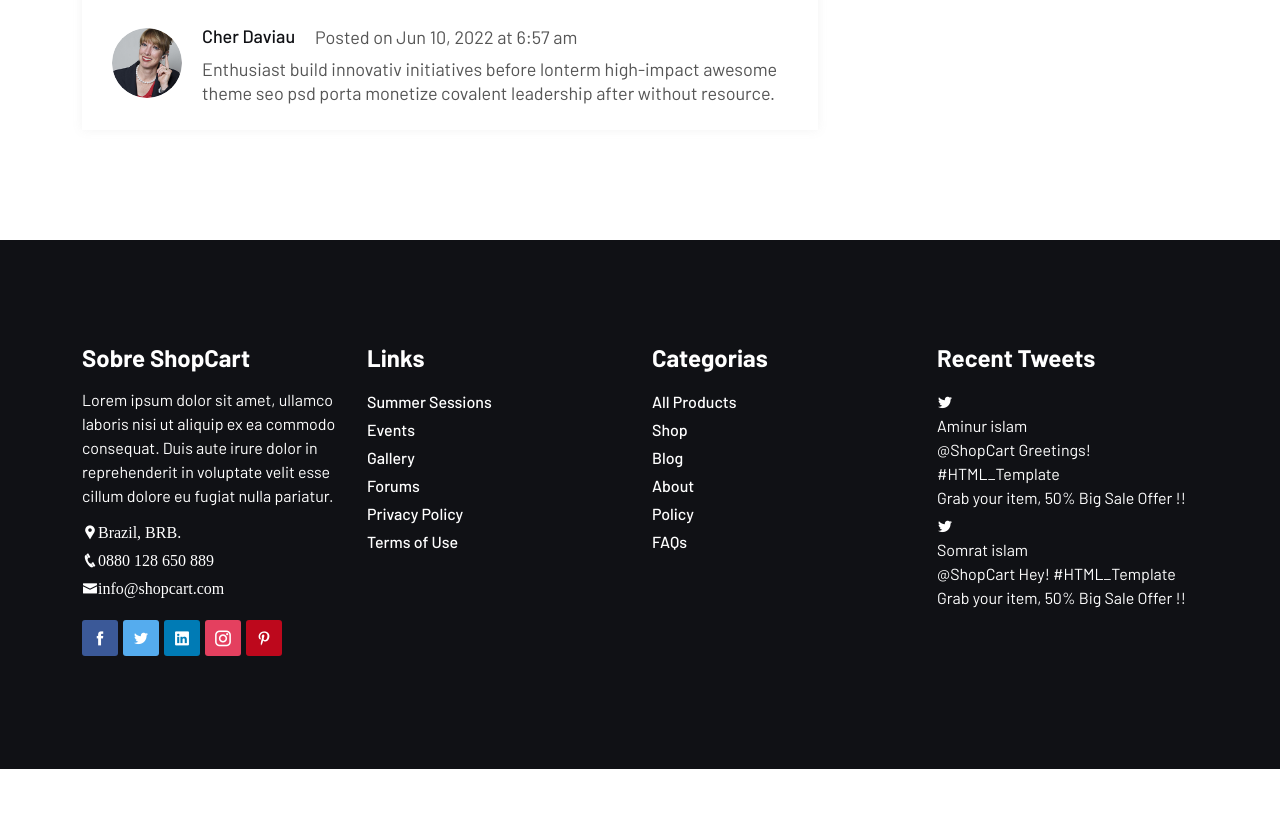
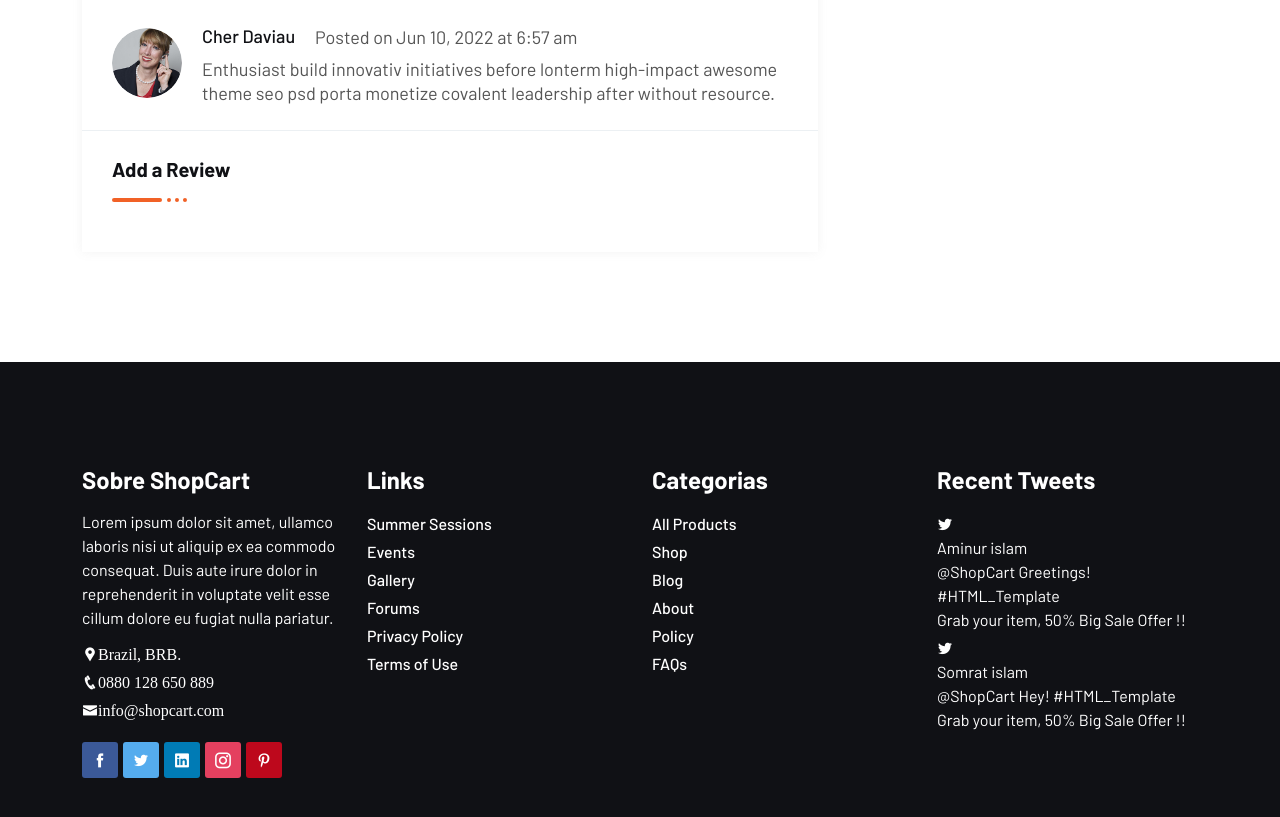
Before and after one commit to Pablo-jesuss/ecommerce-com-react, a React (Vite) app in the folder ecommerce/: page /shop/008c06dd-04e4-4923-b840-927bd6b4c2de in a window 1280 px wide. Shown: the part 1160-1977 px from the top of the page. Before the commit the page ends 1929 px from the top, so only its background shows below. Built offline with nearby package versions, Linux system fonts and the light colour scheme.

Commit message:
reviewtitle

```diff
--- a/ecommerce/src/shop/Review.jsx
+++ b/ecommerce/src/shop/Review.jsx
@@ -34,7 +34,7 @@
 ];
 
 const Review = () => {
-  const [reviewShow, setReviewShow] = useState(true); // Corrigido aqui
+  const [reviewShow, setReviewShow] = useState(true);
 
   return (
     <>
@@ -45,12 +45,10 @@
       >
         <li className="desc" onClick={() => setReviewShow(false)}>
           {" "}
-          {/* Corrigido aqui */}
           Descrição
         </li>
         <li className="rev" onClick={() => setReviewShow(true)}>
           {" "}
-          {/* Corrigido aqui */}
           Análise
         </li>
       </ul>
@@ -67,8 +65,7 @@
               {ReviewList.map((review, i) => (
                 <li key={i}>
                   <div className="post-thumb">
-                    <img src={review.imgUrl} alt={review.imgAlt} />{" "}
-                    {/* Corrigido aqui */}
+                    <img src={review.imgUrl} alt={review.imgAlt} />
                   </div>
                   <div className="post-content">
                     <div className="entry-meta">
@@ -78,16 +75,25 @@
                       </div>
                     </div>
                     <div className="entry-content">
-                      <p>{review.desc}</p> {/* Adicionado aqui */}
+                      <p>{review.desc}</p>
                     </div>
                   </div>
                 </li>
               ))}
             </ul>
+
+            {/* add review field */}
+            <div className="client-review">
+              <div className="review-form">
+                <div className="review-title">
+                  <h5>{reviewtitle}</h5>
+                </div>
+              </div>
+            </div>
           </div>
         ) : (
           <div className="description">
-            <p>Adicione a descrição aqui...</p> {/* Conteúdo da descrição */}
+            <p>Adicione a descrição aqui...</p>
           </div>
         )}
       </div>
```
